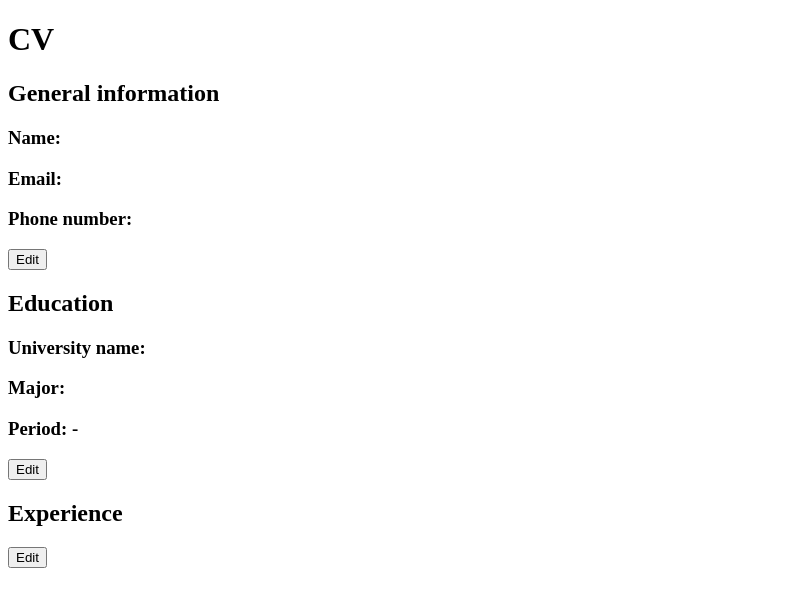
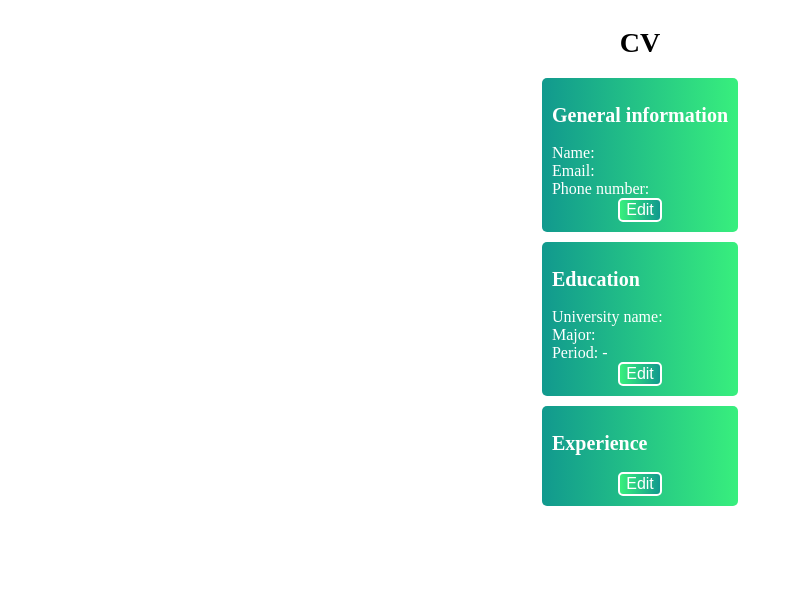
Before and after one commit to Adrian-Koh/odin-cv, a React (Vite) app: page / in a window 1280 px wide. Shown: the top 606 px of the page, without its empty margins (0-793 px from the left). Built offline with nearby package versions, Linux system fonts and the light colour scheme.

Commit message:
Add styling and layout to CV sections
Add background color and flex layout to section cards

```diff
--- a/src/components/Education.jsx
+++ b/src/components/Education.jsx
@@ -1,53 +1,75 @@
 import { useState } from "react";
 
 export default function Education({ editActive, toggleEdit }) {
-    const [university, setUniversity] = useState({ name: '', major: '', from: '', to: '' });
+  const [university, setUniversity] = useState({
+    name: "",
+    major: "",
+    from: "",
+    to: "",
+  });
 
-    function onNameChange(e){
-        setUniversity({...university, name: e.target.value});
+  function onNameChange(e) {
+    setUniversity({ ...university, name: e.target.value });
   }
 
-    function onMajorChange(e){
-        setUniversity({...university, major: e.target.value});
+  function onMajorChange(e) {
+    setUniversity({ ...university, major: e.target.value });
   }
 
-    function onFromChange(e){
-        setUniversity({...university, from: e.target.value});
+  function onFromChange(e) {
+    setUniversity({ ...university, from: e.target.value });
   }
 
-    function onToChange(e){
-        setUniversity({...university, to: e.target.value});
+  function onToChange(e) {
+    setUniversity({ ...university, to: e.target.value });
   }
 
-    return <div>
+  return (
+    <section>
       <h2>Education</h2>
-        {
-            editActive
-            ?
+      {editActive ? (
         <>
-                <p>
-                    <label>University name: <input type="text" onChange={onNameChange} value={university.name}/></label>
-                </p>
-                <p>
-                    <label>Major: <input type="text" onChange={onMajorChange} value={university.major}/></label>
-                </p>
-                <p>
+          <label>
+            University name:{" "}
+            <input
+              type="text"
+              onChange={onNameChange}
+              value={university.name}
+            />
+          </label>
+          <label>
+            Major:{" "}
+            <input
+              type="text"
+              onChange={onMajorChange}
+              value={university.major}
+            />
+          </label>
           Dates:
-                    <label>From: <input type="date" onChange={onFromChange} value={university.from}/></label>
-                    <label>To: <input type="date" onChange={onToChange} value={university.to}/></label>
-                </p>
-                <p>
+          <label>
+            From:
+            <input
+              type="date"
+              onChange={onFromChange}
+              value={university.from}
+            />
+          </label>
+          <label>
+            To:
+            <input type="date" onChange={onToChange} value={university.to} />
+          </label>
           <button onClick={toggleEdit}>Submit</button>
-                </p>
         </>
-            :
+      ) : (
         <>
           <h3>University name: {university.name}</h3>
           <h3>Major: {university.major}</h3>
-                <h3>Period: {university.from} - {university.to}</h3>
+          <h3>
+            Period: {university.from} - {university.to}
+          </h3>
           <button onClick={toggleEdit}>Edit</button>
         </>
+      )}
+    </section>
+  );
 }
-
-    </div>;
-}
--- a/src/components/ExperienceList.jsx
+++ b/src/components/ExperienceList.jsx
@@ -60,13 +60,12 @@ export default function ExperienceList({ editActive, toggleEdit }) {
   }
 
   return (
-    <div>
+    <section>
       <h2>Experience</h2>
       {editActive ? (
         <>
           {experiences.map((experience) => (
-            <div>
-              <p>
+            <div className="experience">
               <label>
                 Company:
                 <input
@@ -75,8 +74,6 @@ export default function ExperienceList({ editActive, toggleEdit }) {
                   value={experience.company}
                 />
               </label>
-              </p>
-              <p>
               <label>
                 Position:
                 <input
@@ -85,8 +82,6 @@ export default function ExperienceList({ editActive, toggleEdit }) {
                   value={experience.position}
                 />
               </label>
-              </p>
-              <p>
               <label>
                 Responsibilities:
                 <input
@@ -95,9 +90,8 @@ export default function ExperienceList({ editActive, toggleEdit }) {
                   value={experience.duties}
                 />
               </label>
-              </p>
-              <p>
               Dates:
+              <br />
               <label>
                 From:
                 <input
@@ -114,20 +108,15 @@ export default function ExperienceList({ editActive, toggleEdit }) {
                   value={experience.to}
                 />
               </label>
-              </p>
             </div>
           ))}
-          <p>
           <button onClick={onAddExperience}>Add experience</button>
-          </p>
-          <p>
           <button onClick={onSubmit}>Submit</button>
-          </p>
         </>
       ) : (
         <>
           {experiences.map((experience) => (
-            <div>
+            <div className="experience">
               <h3>Company: {experience.company}</h3>
               <h3>Position: {experience.position}</h3>
               <h3>Responsibilities: {experience.duties}</h3>
@@ -139,6 +128,6 @@ export default function ExperienceList({ editActive, toggleEdit }) {
           <button onClick={toggleEdit}>Edit</button>
         </>
       )}
-    </div>
+    </section>
   );
 }
--- a/src/components/General.jsx
+++ b/src/components/General.jsx
@@ -1,47 +1,47 @@
 import { useState } from "react";
 
 export default function General({ editActive, toggleEdit }) {
-    const [info, setInfo] = useState({ name: '', email: '', phone: '' });
+  const [info, setInfo] = useState({ name: "", email: "", phone: "" });
 
-    function onNameChange(e){
-        setInfo({...info, name: e.target.value});
+  function onNameChange(e) {
+    setInfo({ ...info, name: e.target.value });
   }
 
-    function onEmailChange(e){
-        setInfo({...info, email: e.target.value});
+  function onEmailChange(e) {
+    setInfo({ ...info, email: e.target.value });
   }
 
-    function onPhoneChange(e){
-        setInfo({...info, phone: e.target.value});
+  function onPhoneChange(e) {
+    setInfo({ ...info, phone: e.target.value });
   }
 
-    return <div>
+  return (
+    <section>
       <h2>General information</h2>
-        {
-            editActive
-            ?
+      {editActive ? (
         <>
-                <p>
-                    <label>Name: <input type="text" onChange={onNameChange} value={info.name}/></label>
-                </p>
-                <p>
-                    <label>Email: <input type="email" onChange={onEmailChange} value={info.email}/></label>
-                </p>
-                <p>
-                    <label>Phone number: <input type="text" onChange={onPhoneChange} value={info.phone}/></label>
-                </p>
-                <p>
+          <label>
+            Name:{" "}
+            <input type="text" onChange={onNameChange} value={info.name} />
+          </label>
+          <label>
+            Email:{" "}
+            <input type="email" onChange={onEmailChange} value={info.email} />
+          </label>
+          <label>
+            Phone number:{" "}
+            <input type="text" onChange={onPhoneChange} value={info.phone} />
+          </label>
           <button onClick={toggleEdit}>Submit</button>
-                </p>
         </>
-            :
+      ) : (
         <>
           <h3>Name: {info.name}</h3>
           <h3>Email: {info.email}</h3>
           <h3>Phone number: {info.phone}</h3>
           <button onClick={toggleEdit}>Edit</button>
         </>
+      )}
+    </section>
+  );
 }
-
-    </div>;
-}
--- /dev/null
+++ b/src/styles/CV.css
@@ -0,0 +1,9 @@
+body {
+    display: flex;
+    justify-content: center;
+}
+
+h1 {
+    font-size: 28px;
+    text-align: center;
+}
--- /dev/null
+++ b/src/styles/section.css
@@ -0,0 +1,47 @@
+:root  {
+    --blue: #11998E;
+    --green: #38EF7D;
+}
+
+h2 {
+    font-weight: 600;
+    font-size: 20px;
+}
+
+h3 {
+    font-weight: 300;
+    font-size: 16px;
+    margin: 0;
+}
+
+section {
+    background: linear-gradient(to right, var(--blue), var(--green)) ;
+    color: white;
+    padding: 10px;
+    border-radius: 5px;
+    margin-bottom: 10px;
+    display: flex;
+    flex-direction: column;
+}
+
+button {
+    color: white;
+    border: solid 2px white;
+    border-radius: 5px;
+    font-size: 16px;
+    background: linear-gradient(to right, var(--green), var(--blue));
+    align-self: center;
+}
+
+input {
+    background-color: #4E65FF;
+    color: white;
+    border: solid 2px white;
+    border-radius: 3px;
+}
+
+.experience {
+    display: flex;
+    flex-direction: column;
+    margin-bottom: 10px;
+}
```
Also changed, not shown: src/components/CV.jsx (+20 -10 lines). Lines whose indentation alone changed are shown as unchanged.
